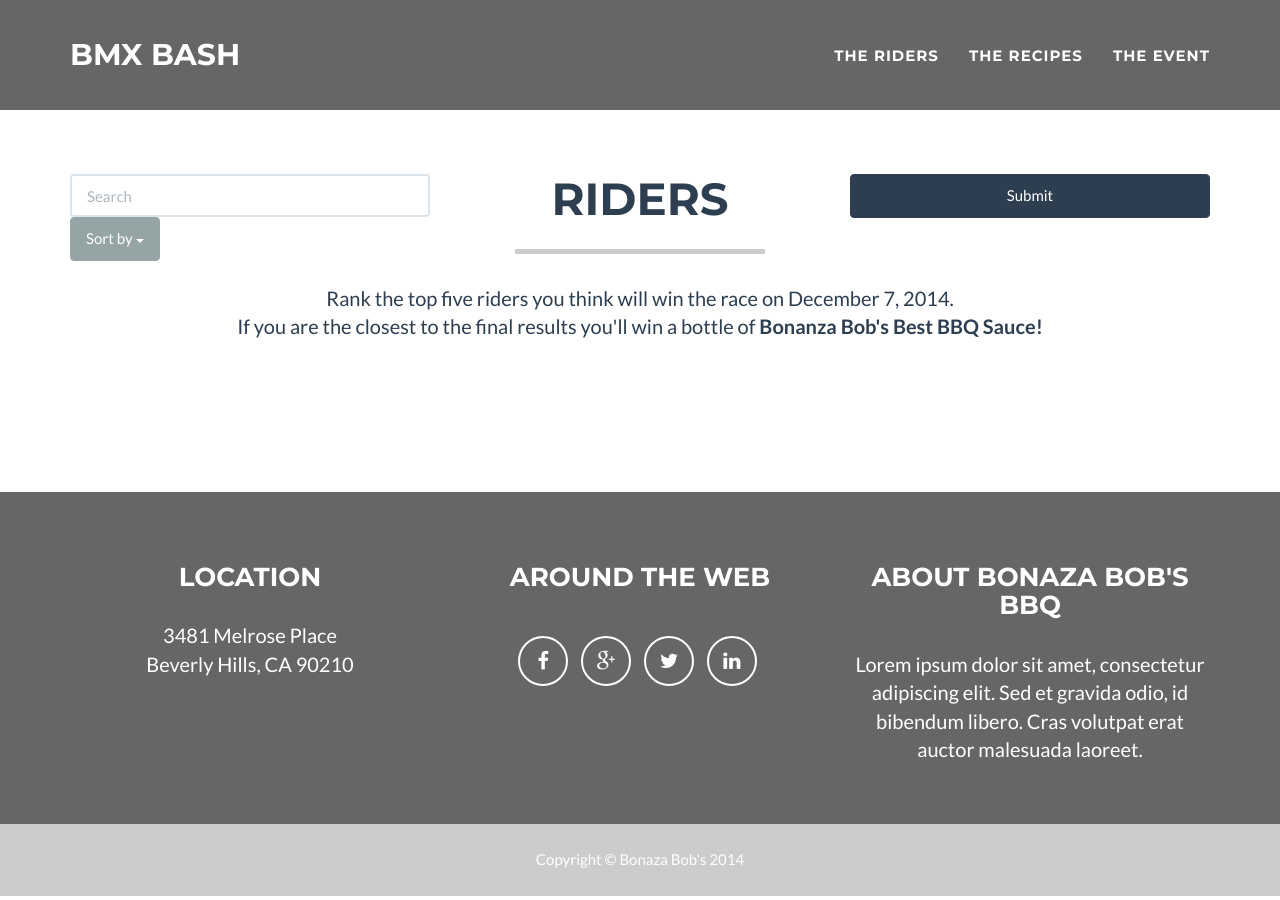
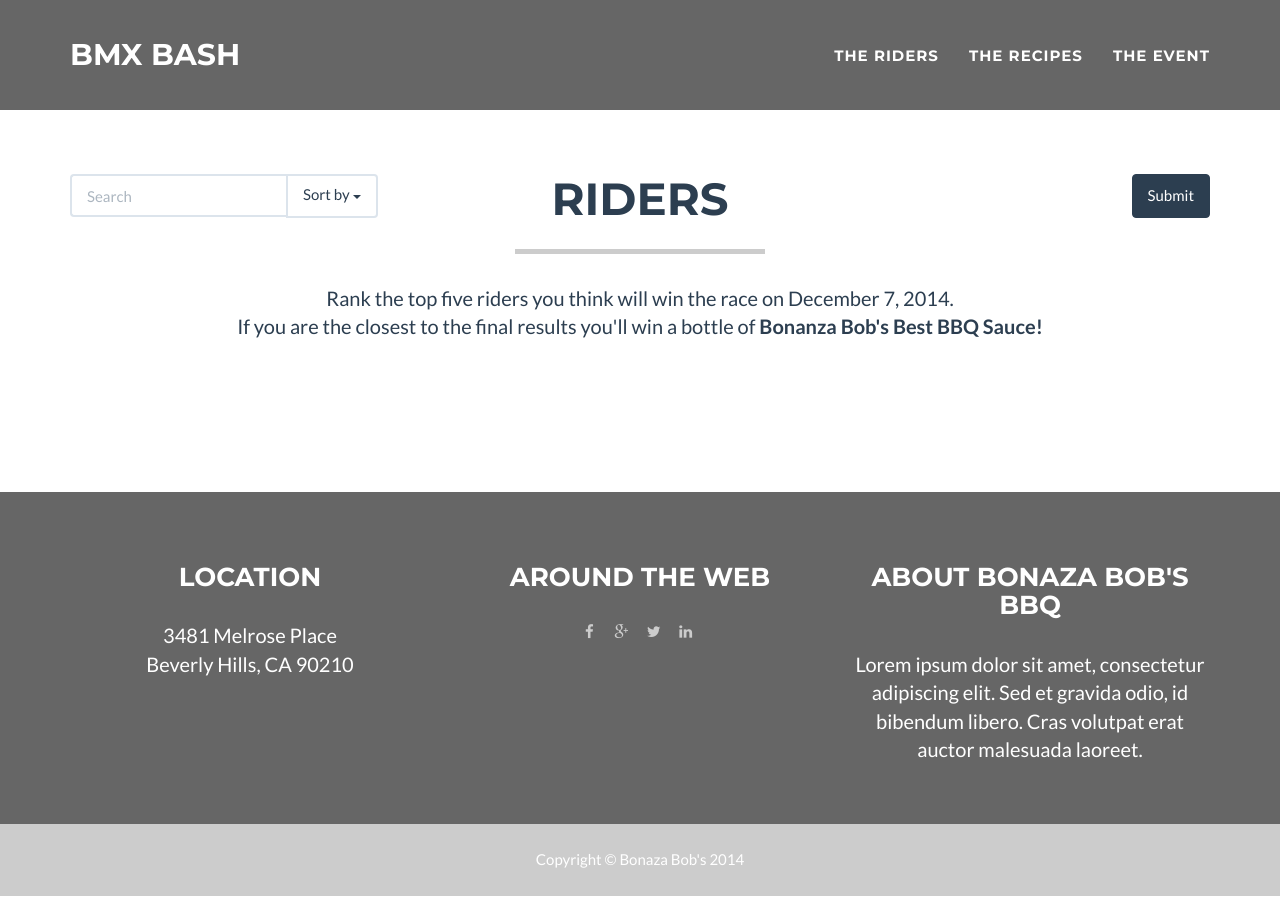
Before and after one commit to carbondesign/thisiswhatido, a Jekyll site: the page built from riders.html, in a window 1280 px wide. Built offline with Jekyll 4.4.1, drawn with Linux system fonts in a browser that asks for light colours; nearby versions of some CDN libraries.

Commit message:
debugging

```diff
--- a/_sass/_button_forms.scss
+++ b/_sass/_button_forms.scss
@@ -1,108 +1,52 @@
-.btn-outline {
-    margin-top: 15px;
-    border: solid 2px #fff;
-    font-size: 20px;
-    color: #fff;
-    background: 0 0;
-    transition: all .3s ease-in-out;
-}
-.btn-success {
-    color: #ffffff;
-    background-color: #666;
-    border-color: #666;
+
+.scroll-top {
+    z-index: 1049;
+    position: fixed;
+    right: 2%;
+    bottom: 2%;
+    width: 50px;
+    height: 50px;
 }
 
-.btn-outline:hover,
-.btn-outline:focus,
-.btn-outline:active,
-.btn-outline.active {
-    border: solid 2px #fff;
-    color: #18bc9c;
-    background: #fff;
+.scroll-top .btn {
+    width: 50px;
+    height: 50px;
+    border-radius: 100%;
+    font-size: 20px;
+    line-height: 28px;
 }
 
-.floating-label-form-group {
-    position: relative;
-    margin-bottom: 0;
-    padding-bottom: .5em;
-    border-bottom: 1px solid #eee;
+.scroll-top .btn:focus {
+    outline: 0;
 }
 
-.floating-label-form-group input,
-.floating-label-form-group textarea {
-    z-index: 1;
-    position: relative;
-    padding-right: 0;
-    padding-left: 0;
-    border: 0;
-    border-radius: 0;
-    font-size: 1.5em;
-    background: 0 0;
-    box-shadow: none!important;
-    resize: none;
-}
-
-.floating-label-form-group label {
-    display: block;
-    z-index: 0;
-    position: relative;
-    top: 2em;
-    margin: 0;
-    font-size: .85em;
-    line-height: 1.764705882em;
-    vertical-align: middle;
-    opacity: 0;
-    -webkit-transition: top .3s ease,opacity .3s ease;
-    -moz-transition: top .3s ease,opacity .3s ease;
-    -ms-transition: top .3s ease,opacity .3s ease;
-    transition: top .3s ease,opacity .3s ease;
-}
-
-.floating-label-form-group::not(:first-child) {
-    padding-left: 14px;
-    border-left: 1px solid #eee;
-}
-
-.floating-label-form-group-with-value label {
-    top: 0;
-    opacity: 1;
-}
-
-.floating-label-form-group-with-focus label {
-    color: #666;
-}
-
-form .row:first-child .floating-label-form-group {
-    border-top: 1px solid #eee;
-}
-
-.btn-social {
-    display: inline-block;
-    width: 50px;
-    height: 50px;
-    border: 2px solid #fff;
-    border-radius: 100%;
-    text-align: center;
-    font-size: 20px;
-    line-height: 45px;
-}
-
-.btn:focus,
-.btn:active,
-.btn.active {
-    outline: 0;
-}
-.sort_group   {
+.search{width: 60%;
     @media($tab){
-            float: none !important;
-            margin: 10px auto 40px;
-            display: block;
-            width: 294px;
-            height: 44px;
+        width:80%;
+        margin-bottom:20px;
     }
 }
-.btn-primary.rider_submit{
-    width: 100%;
-    margin-bottom: 40px;
-    overflow: hidden;
+.search_cont .dropdown{
+    @media($tab){width:20%;}
+
+    button {
+        @media($tab){width:100%;}
+    }
+
 }
+.search.form-control:focus{
+    border: 2px solid #dce4ec;
+    border-right: none;
+}
+.sort{
+    background-color: white;
+    color: #2c3e50;
+    border: 2px solid #dce4ec;
+    border-radius: 0px 4px 4px 0px;
+    padding-top: 8px;
+}
+.withsort{
+    border-radius: 4px 0px  0px 4px;
+    border-right: none;
+}
+#card_grid .search_cont .dropdown-menu{z-index:4;}
```
